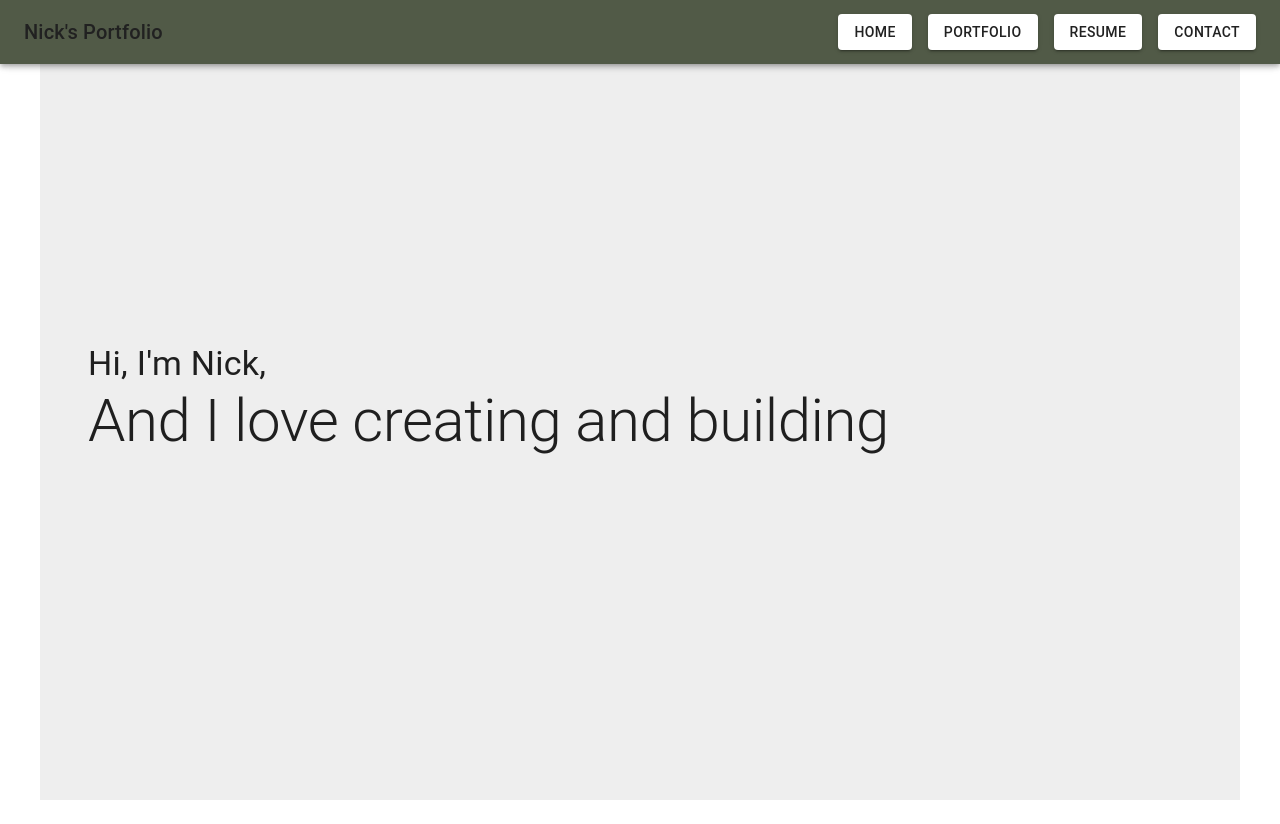
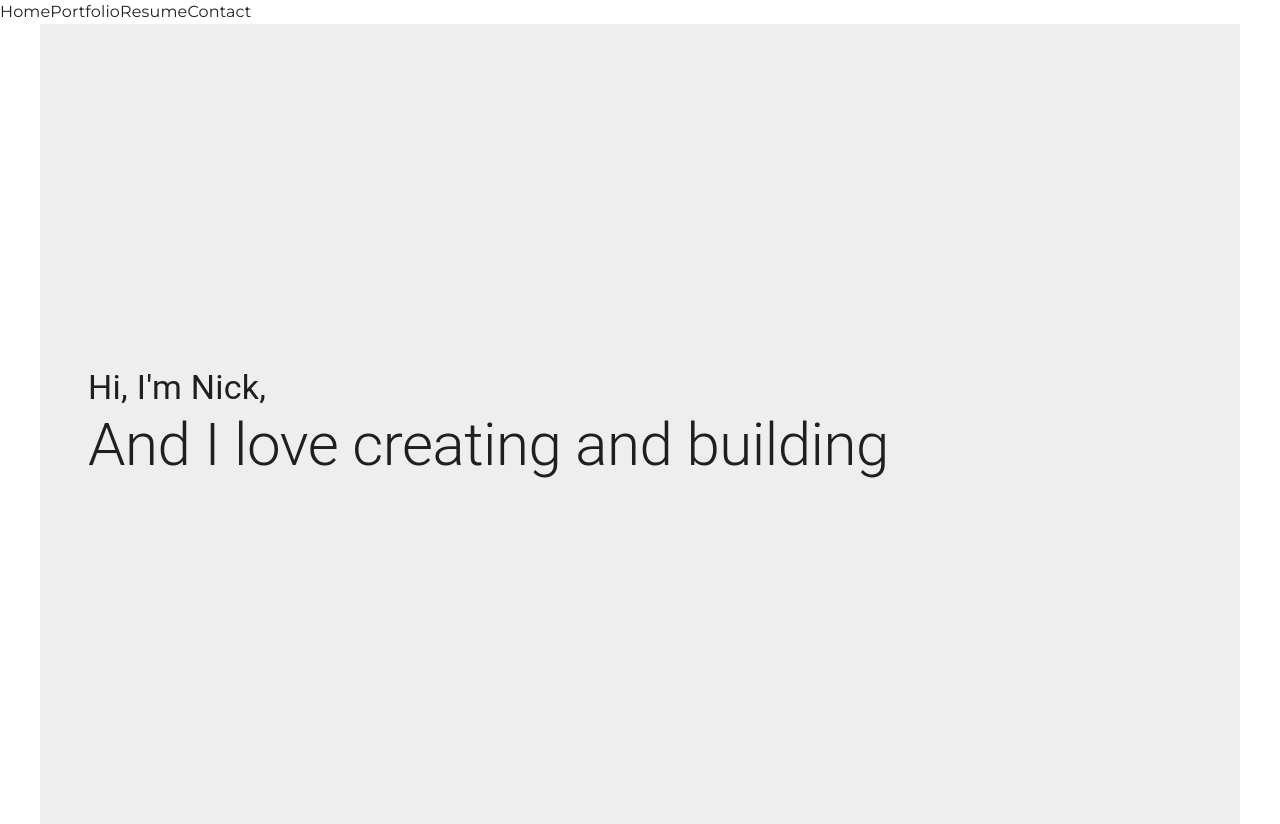
Before and after one commit to NickMiller02/Portfolio, a React (Create React App) app: page / in a window 1280 px wide. Before the commit the page ends 800 px from the top, so only its background shows below. Built offline with nearby package versions, Linux system fonts and the light colour scheme.

Commit message:
changing to chakra

```diff
--- a/src/App.js
+++ b/src/App.js
@@ -7,18 +7,26 @@ import Home from './components/Home';
 import Resume from './components/Resume';
 import Portfolio from './components/Portfolio';
 
+import '../src/index.css'
+import { Flex } from '@chakra-ui/react';
+import { Box } from '@mui/material';
+
 // Rendering App Page
 export const App = () => {
 
   return (
     <Router>
+      <Flex flexDirection="column" minHeight="100vh">
       <Nav />
+        <Box flexGrow={1}>
           <Routes>
             <Route path="/" element={<Home />} />
             <Route path="/portfolio" element={<Portfolio />} />
             <Route path="/resume" element={<Resume />} />
             <Route path="/contact" element={<Contact />} />
           </Routes>
+        </Box>
+      </Flex>
     </Router>
   );
 }
--- a/src/components/Nav.js
+++ b/src/components/Nav.js
@@ -2,7 +2,7 @@
 import React from 'react';
 import theme from '..';
 import { Link } from 'react-router-dom';
-import { Typography, AppBar, CssBaseline, Toolbar, Stack, Button } from '@mui/material';
+import { TabList, TabPanels, TabPanel, Tab, Flex } from '@chakra-ui/react';
 
 
 // Nav Function
@@ -10,33 +10,12 @@ export const Nav = () => {
 
 
     return (
-        <>
-            {/* Styles Nav Bar */}
-            <CssBaseline />
-            <AppBar sx={{ display: "flex", bgcolor: theme.palette.secondary.main }}>
-                <Toolbar>
-                    <Typography variant='h6' component='div' sx={{ flexGrow: 1 }}>
-                        Nick's Portfolio
-                    </Typography>
-
-                    {/* Lists and Links each page/tab */}
-                    <Stack direction='row' spacing={2}>
-                        <Link to='/'>
-                            <Button variant='contained'>Home</Button>
-                        </Link>
-                        <Link to='portfolio'>
-                            <Button variant='contained'>Portfolio</Button>
-                        </Link>
-                        <Link to='resume'>
-                            <Button variant='contained'>Resume</Button>
-                        </Link>
-                        <Link to='contact'>
-                            <Button variant='contained'>Contact</Button>
-                        </Link>
-                    </Stack>
-                </Toolbar>
-            </AppBar>
-        </>
+        <Flex alignItems="center">
+            <a href='/'>Home</a>
+            <a href='/portfolio'>Portfolio</a>
+            <a href='/resume'>Resume</a>
+            <a href='/contact'>Contact</a>
+        </Flex>
     )
 }
 
--- /dev/null
+++ b/src/index.css
@@ -0,0 +1,12 @@
+@import url('https://fonts.googleapis.com/css2?family=Montserrat&display=swap');
+
+*{
+    padding: 0px;
+    margin: 0px;
+    box-sizing: border-box;
+    font-family: 'Montserrat', sans-serif;
+}
+
+:root{
+    /* COLORS */
+}
```
Lines whose indentation alone changed are shown as unchanged.
